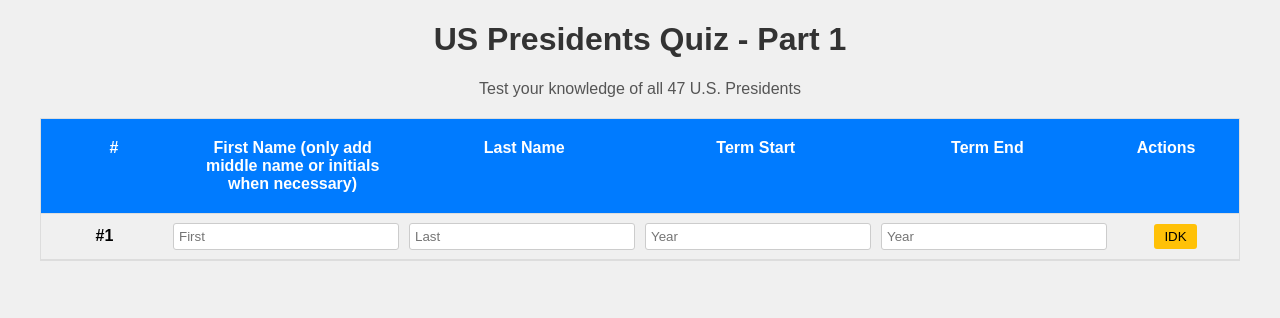
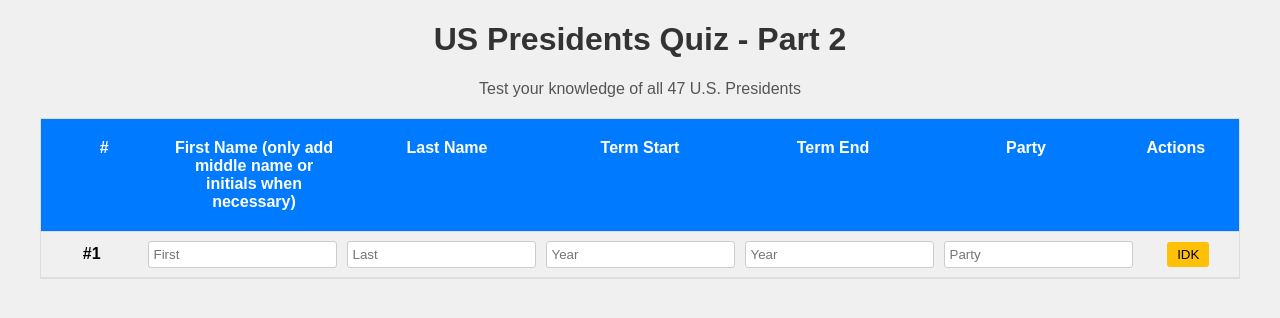
Before and after one commit to haileyoon/US-President-Quiz-AP-USH-, a Python web app: template templates/index.html in a window 1280 px wide. Shown: the top 318 px of the page. Run offline with Jinja, Linux system fonts and the light colour scheme; the template is opened without the code that fills it: most values are stand-ins (such as "Sample title", 1, 10 or a date in 2020).

Commit message:
Update quiz title and add party input field

```diff
--- a/templates/index.html
+++ b/templates/index.html
@@ -3,14 +3,14 @@
 <head>
     <meta charset="UTF-8">
     <meta name="viewport" content="width=device-width, initial-scale=1.0">
-    <title>US Presidents Quiz - Part 1</title>
+    <title>US Presidents Quiz - Part 2</title>
     <link href="https://fonts.googleapis.com/css?family=Roboto:400,700&display=swap" rel="stylesheet">
     <link rel="stylesheet" href="{{ url_for('static', filename='styles.css') }}">
 </head>
 <body>
     <div class="container">
         <header>
-            <h1>US Presidents Quiz - Part 1</h1>
+            <h1>US Presidents Quiz - Part 2</h1>
             <p class="subtitle">Test your knowledge of all 47 U.S. Presidents</p>
         </header>
 
@@ -20,37 +20,19 @@
             <div class="header-label">Last Name</div>
             <div class="header-label">Term Start</div>
             <div class="header-label">Term End</div>
+            <div class="header-label">Party</div>
             <div class="header-label hint-header">Actions</div>
         </div>
 
         <div class="quiz-container">
-            {% for num, first, last, start, end in presidents %}
+            {% for num, first, last, start, end, party in presidents %}
             <div class="quiz-row">
                 <div class="president-num">#{{ num }}</div>
-                <input type="text"
-                       class="input-field"
-                       data-num="{{ num }}"
-                       data-field="first"
-                       placeholder="First"
-                       autocomplete="off">
-                <input type="text"
-                       class="input-field"
-                       data-num="{{ num }}"
-                       data-field="last"
-                       placeholder="Last"
-                       autocomplete="off">
-                <input type="text"
-                       class="input-field year-field"
-                       data-num="{{ num }}"
-                       data-field="start"
-                       placeholder="Year"
-                       autocomplete="off">
-                <input type="text"
-                       class="input-field year-field"
-                       data-num="{{ num }}"
-                       data-field="end"
-                       placeholder="Year"
-                       autocomplete="off">
+                <input type="text" class="input-field" data-num="{{ num }}" data-field="first" placeholder="First">
+                <input type="text" class="input-field" data-num="{{ num }}" data-field="last" placeholder="Last">
+                <input type="text" class="input-field year-field" data-num="{{ num }}" data-field="start" placeholder="Year">
+                <input type="text" class="input-field year-field" data-num="{{ num }}" data-field="end" placeholder="Year">
+                <input type="text" class="input-field" data-num="{{ num }}" data-field="party" placeholder="Party">
                 <div class="action-buttons">
                     <button class="idk-btn" data-num="{{ num }}" title="I don't know - show answer">IDK</button>
                 </div>
```
